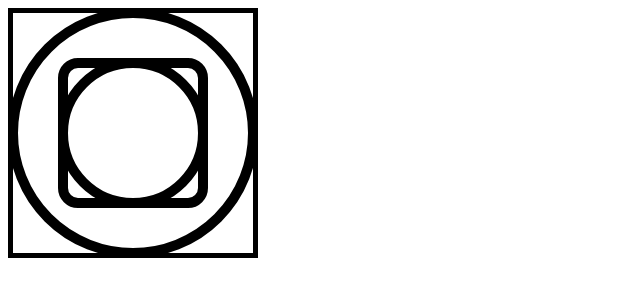
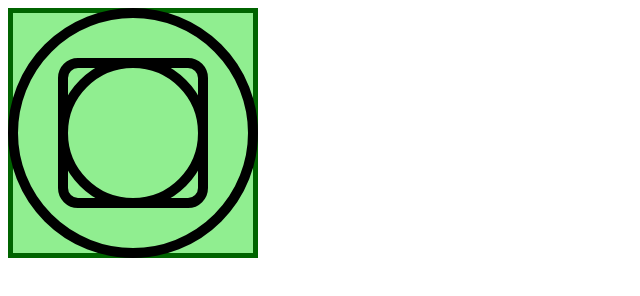
Before and after one commit to MariaTheCoder/SVG-Watch, a website: page index.html in a window 1280 px wide. Shown: the whole page, without its empty margins (0-640 px from the left). Drawn offline with Linux system fonts and the light colour scheme.

Commit message:
relocate one of the rectangles and make changes to the attributes

```diff
--- a/index.html
+++ b/index.html
@@ -13,12 +13,12 @@
 
 <body>
   <svg width="250" height="250">
+    <!-- Rectangles - simple -->
+    <rect x="0" y="0" width="250" height="250" fill="lightgreen" stroke="darkgreen" stroke-width="10" />
+
     <!-- Circles -->
     <circle r="120" cx="125" cy="125" fill="none" stroke="black" stroke-width="10" />
     <circle r="70" cx="125" cy="125" fill="none" stroke="black" stroke-width="10" />
-
-    <!-- Rectangles - simple -->
-    <rect x="0" y="0" width="250" height="250" fill="none" stroke="black" stroke-width="10" />
 
     <!-- Rectangles - rounded corners -->
     <rect x="55" y="55" width="140" height="140" rx="15" ry="15" fill="none" stroke="black" stroke-width="10" />
```
